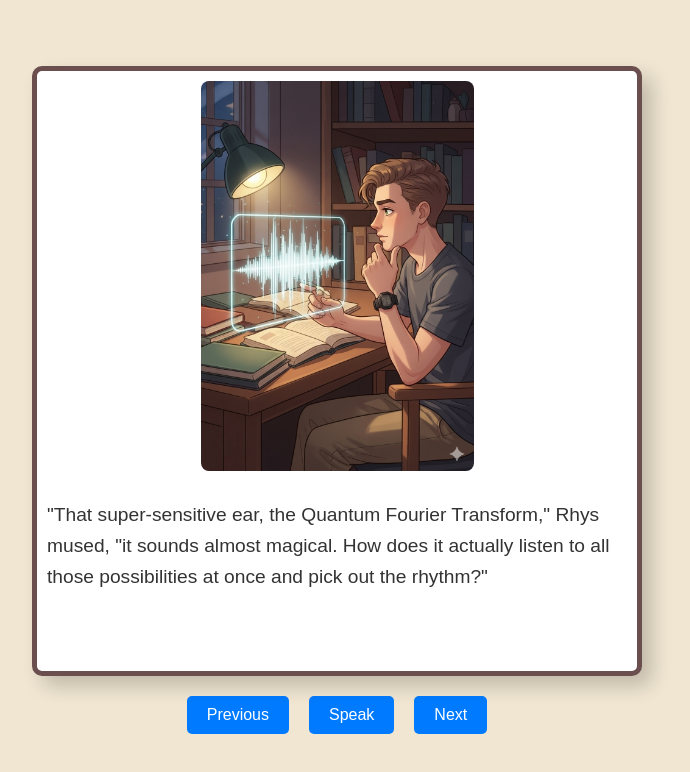
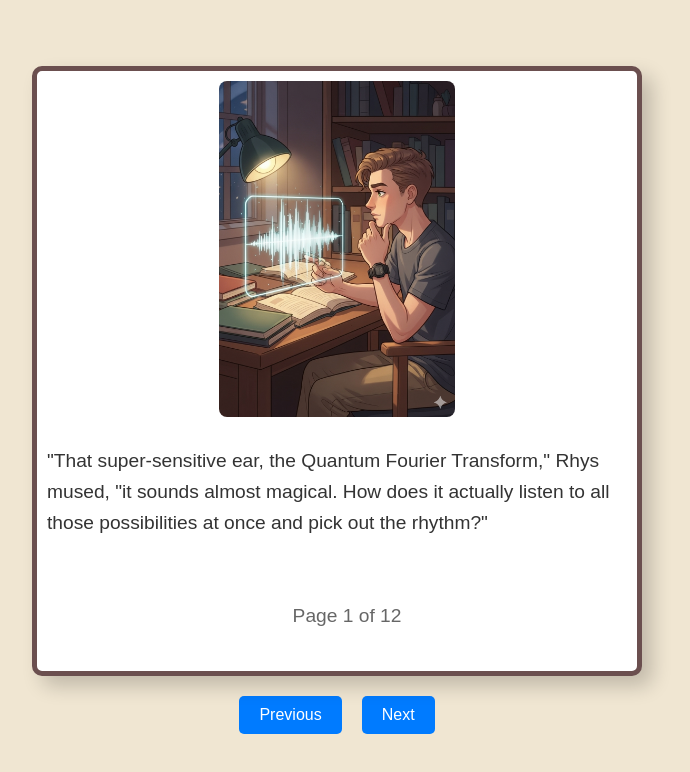
Before and after one commit to susanfu2021/furier, a plain HTML site: page index.html in a window 1280 px wide. Both pictures are taken after a click on the button "Next". Shown: the whole page, without its empty margins (303-993 px from the left). Drawn offline with Linux system fonts and the light colour scheme.

Commit message:
Add files via upload

```diff
--- a/index.html
+++ b/index.html
@@ -22,66 +22,79 @@
         <div id="page-2" class="story-page">
             <img src="images/1.png" alt="page 1">
             <p>&quot;That super-sensitive ear, the Quantum Fourier Transform,&quot; Rhys mused, &quot;it sounds almost magical. How does it actually listen to all those possibilities at once and pick out the rhythm?&quot;</p>
+			<p class="page-number"></p>
         </div>
 
         <div id="page-3" class="story-page">
             <img src="images/2.png" alt="page 2">
             <p>Nova leaned forward, her eyes sparkling. &quot;It&apos;s like this: imagine you have a whole orchestra playing, but all the instruments are playing at once, slightly out of sync. The QFT helps us separate each instrument's melody.&quot;</p>
+			<p class="page-number"></p>
         </div>
 
         <div id="page-4" class="story-page">
             <img src="images/3.png" alt="page 3">
             <p>&quot;In the quantum world, our &apos;melodies&apos; are the different phases of our quantum states,&quot; she continued. &quot;Each state in superposition has a phase, like a tiny angle it's pointing in.&quot;</p>
+			<p class="page-number"></p>
         </div>
 
         <div id="page-5" class="story-page">
             <img src="images/4.png" alt="page 4">
             <p>&quot;The QFT&apos;s job is to take all those scattered phase angles and align them in a way that reveals the underlying pattern. It&apos;s like turning a jumbled mess of directions into a clear, repeating path.&quot;</p>
+			<p class="page-number"></p>
         </div>
 
         <div id="page-6" class="story-page">
             <img src="images/5.png" alt="page 5">
             <p>&quot;It does this using special quantum gates,&quot; Nova explained. &quot;One of the most important is the Hadamard gate, which we know creates superposition. But in QFT, it also helps spread out the phase information.&quot;</p>
+			<p class="page-number"></p>
         </div>
 
         <div id="page-7" class="story-page">
             <img src="images/6.png" alt="page 6">
             <p>&quot;Then there are the controlled phase gates,&quot; Rhys recalled, &quot;the ones that add a twist to a qubit&apos;s phase based on another qubit's state.&quot;</p>
+			<p class="page-number"></p>
         </div>
 
         <div id="page-8" class="story-page">
             <img src="images/7.png" alt="page 7">
             <p>&quot;Exactly!&quot; Nova affirmed. &quot;The QFT applies these gates in a clever sequence. Each controlled phase gate rotates the phase of a qubit by a specific amount, depending on the states of other qubits.&quot;</p>
+			<p class="page-number"></p>
         </div>
 
         <div id="page-9" class="story-page">
             <img src="images/8.png" alt="page 8">
             <p>&quot;Imagine each qubit is a tiny dial,&quot; she continued. &quot;The QFT turns these dials, not randomly, but in a coordinated way, so that all the dials representing the same frequency end up pointing in the same direction.&quot;</p>
+			<p class="page-number"></p>
         </div>
 
         <div id="page-10" class="story-page">
             <img src="images/9.png" alt="page 9">
             <p>&quot;So, the QFT essentially &apos;amplifies&apos; the phase information that corresponds to the period we&apos;re looking for,&quot; Rhys realized. &quot;It makes the hidden rhythm stand out!&quot;</p>
+			<p class="page-number"></p>
         </div>
 
         <div id="page-11" class="story-page">
             <img src="images/10.png" alt="page 10">
             <p>&quot;Precisely!&quot; Nova clapped her hands. &quot;After the QFT, when we measure the qubits, we are much more likely to get the result that corresponds to that amplified, periodic phase. That&quot;s how we extract the period &apos;r&apos;!&quot;</p>
+			<p class="page-number"></p>
         </div>
 
         <div id="page-12" class="story-page">
             <img src="images/11.png" alt="page 11">
             <p>&quot;It&apos;s like tuning a radio,&quot; Rhys said, understanding dawning. &quot;The QFT is the tuner, and it helps us find the exact frequency of the hidden message within the quantum noise.&quot;</p>
+			<p class="page-number"></p>
         </div>
 
         <div id="page-13" class="story-page">
             <img src="images/12.png" alt="page 12">
             <p>Nova smiled. &quot;And it&apos;s not just for factoring numbers. The Quantum Fourier Transform is a fundamental tool, a cornerstone for many other quantum algorithms, from quantum chemistry to searching databases!&quot;</p>
+			<p class="page-number"></p>
         </div>
 
         <div id="page-14" class="story-page">
             <img src="images/13.png" alt="page 13">
             <p>- THE END -</p>
+			<p class="page-number"></p>
         </div>
 
     </div>
@@ -89,7 +102,6 @@
 <div id="navigation-buttons">
     <div class="button-row">
         <button id="prev-btn">Previous</button>
-        <button id="play-btn">Speak</button>
         <button id="next-btn">Next</button>
         <button id="first-page-btn" style="display: none;">First</button>
     </div>
--- a/script.js
+++ b/script.js
@@ -8,11 +8,28 @@ document.addEventListener('DOMContentLoaded', (event) => {
 
     let currentPageIndex = 0;
 
-    function speakText(text) {
+    const speech = new SpeechSynthesisUtterance();
+
+    function speakText() {
         window.speechSynthesis.cancel();
 
-        const utterance = new SpeechSynthesisUtterance(text);
-        window.speechSynthesis.speak(utterance);
+        const currentPage = storyPages[currentPageIndex];
+
+        let textToRead = '';
+        if (currentPageIndex === 0) {
+            const titleElement = currentPage.querySelector('.title');
+            const authorElement = currentPage.querySelector('.author');
+            if (titleElement) textToRead += titleElement.textContent + '. ';
+            if (authorElement) textToRead += authorElement.textContent;
+        } else {
+            const pElement = currentPage.querySelector('p');
+            if (pElement) textToRead = pElement.textContent;
+        }
+
+        if (textToRead) {
+            speech.text = textToRead;
+            window.speechSynthesis.speak(speech);
+        }
     }
 
     function showPage(index) {
@@ -29,13 +46,27 @@ document.addEventListener('DOMContentLoaded', (event) => {
 
         currentPageIndex = index;
 
+        // Update page number logic to exclude cover and end pages
+        const pageNumberElement = storyPages[index].querySelector('.page-number');
+        if (pageNumberElement) {
+            // Check if the current page is the cover (index 0) or the end (last index)
+            if (currentPageIndex === 0 || currentPageIndex === storyPages.length - 1) {
+                pageNumberElement.textContent = ''; // Hide page number on these pages
+            } else {
+                // Calculate the true page number by subtracting the cover page
+                const truePageNumber = currentPageIndex;
+                const totalPages = storyPages.length - 2; // Subtract cover and end pages
+                pageNumberElement.textContent = `Page ${truePageNumber} of ${totalPages}`;
+            }
+        }
+
         updateButtons();
+        speakText();
     }
 
     function updateButtons() {
         prevBtn.disabled = currentPageIndex === 0;
 
-        // Hide 'Next' button and show 'First' button on the last page
         if (currentPageIndex === storyPages.length - 1) {
             nextBtn.style.display = 'none';
             firstPageBtn.style.display = 'block';
@@ -53,18 +84,9 @@ document.addEventListener('DOMContentLoaded', (event) => {
         showPage(currentPageIndex - 1);
     });
 
-    speakBtn.addEventListener('click', () => {
-        const currentPage = storyPages[currentPageIndex];
-        const pTag = currentPage.querySelector('p');
-
-        if (pTag) {
-            const pageText = pTag.textContent;
-            speakText(pageText);
-        }
-    });
-
     firstPageBtn.addEventListener('click', () => {
         showPage(0);
+        currentPageIndex = 0;
     });
 
     showPage(currentPageIndex);
--- a/style.css
+++ b/style.css
@@ -45,7 +45,7 @@ body {
 
 .story-page img {
     max-width: 100%;
-    max-height: 65%;
+    max-height: 56%;
     border-radius: 8px;
     margin-bottom: 10px;
     margin-top: 10px;
@@ -72,6 +72,16 @@ body {
     color: #666;
     text-align: center;
     margin-bottom: 20px;
+}
+
+.page-number {
+    position: absolute;
+    bottom: 20px; /* Adjust as needed */
+    left: 50%;
+    transform: translateX(-50%);
+    font-size: 0.9em;
+    color: #666;
+    text-align: center;
 }
 
 #navigation-buttons {
```
